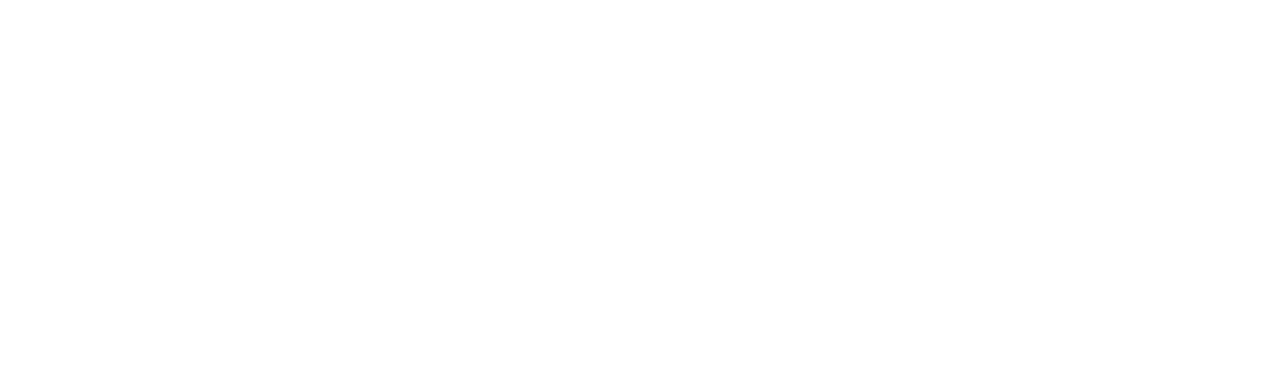
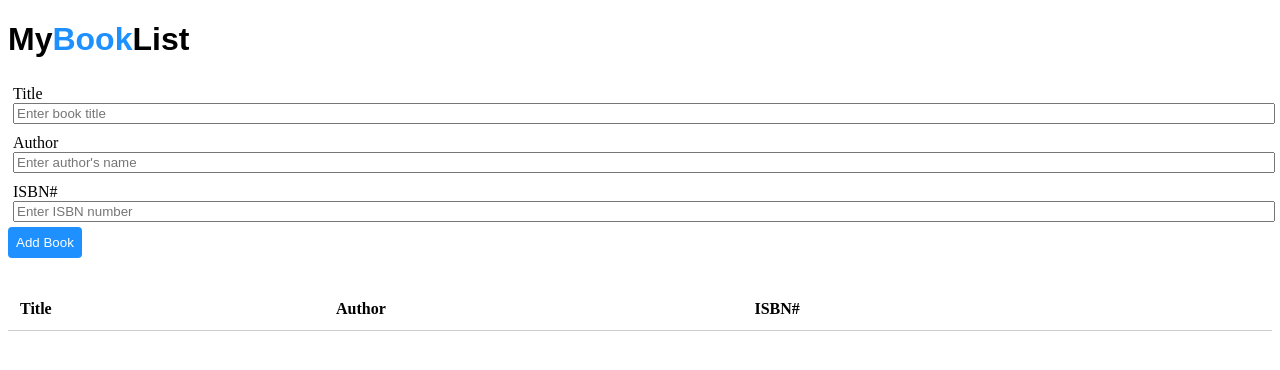
Before and after one commit to acciojob/book-list-AnujDubey01, a website: page main.html in a window 1280 px wide. Drawn offline with Linux system fonts and the light colour scheme.

Commit message:
created a submission

```diff
--- a/main.html
+++ b/main.html
@@ -8,6 +8,44 @@
 
 <body>
 	<!-- the entire body must be written by student -->
+		<div class="container">
+    <h1><span>My</span><span style = "color: dodgerblue">Book</span>List</h1>
+	 <form id="book-form">
+      <div class="form-control">
+        <label for="title">Title</label>
+        <input type="text" id="title" placeholder="Enter book title">
+      </div>
+
+      <div class="form-control">
+        <label for="author">Author</label>
+        <input type="text" id="author" placeholder="Enter author's name">
+      </div>
+
+      <div class="form-control">
+        <label for="isbn">ISBN#</label>
+        <input type="number" id="isbn" placeholder="Enter ISBN number">
+      </div>
+
+      <button type="submit" class="btn">Add Book</button>
+    </form>
+
+
+			 <table id="book-list">
+      <thead>
+        <tr>
+          <th>Title</th>
+          <th>Author</th>
+          <th>ISBN#</th>
+          <th></th>
+        </tr>
+      </thead>
+      <tbody id="book-list">
+        <!-- Book rows go here dynamically -->
+      </tbody>
+    </table>
+
+
+		</div>
     <script type="text/javascript" src="./script.js">
 </script>
 
--- a/script.js
+++ b/script.js
@@ -1 +1,41 @@
 //your JS code here. If required.
+const form = document.getElementById("book-form");
+const titleInput = document.getElementById("title");
+const authorInput = document.getElementById("author");
+const isbnInput = document.getElementById("isbn");
+const submitButton = document.getElementById("submit");
+const bookList = document.getElementById("book-list");
+
+submitButton.addEventListener("click", function(event){
+	event.preventDefault();
+
+    const title = titleInput.value.trim();
+    const author = authorInput.value.trim();
+    const isbn = isbnInput.value.trim();
+
+	if( title==="" || author ==="" || isbn==="" ){
+		alert("Kindly fill all the details");
+		return;
+	}
+
+const row  = document.createElement("tr"); //create row
+
+// insert column //
+	row.innerHTML  = `
+		<td>${title}</td>
+		<td>${author}</td>
+		<td>${isbn}</td>
+		 <td><button class="delete">X</button></td>
+	`;
+
+		 bookList.appendChild(row);
+
+		titleInput.value = '';
+    authorInput.value = '';
+    isbnInput.value = '';
+
+const deleteButton = row.querySelector(".delete");
+deleteButton.addEventListener("click", function(){
+	row.remove();
+	});
+});
--- a/styles.css
+++ b/styles.css
@@ -1 +1,32 @@
 /*  your css code here. If applicable */
+h1 {
+	font-family: Arial, sans-serif;
+}
+
+input {
+	width:100%
+}
+
+.form-control {
+	padding:5px;
+}
+
+.btn {
+	color:white;
+	background-color: dodgerblue;
+	padding: 8px;
+	border: none;
+	border-radius: 4px;
+}
+
+table {
+      width: 100%;
+      border-collapse: collapse;
+      margin-top: 30px;
+    }
+
+    th, td {
+      padding: 12px;
+      text-align: left;
+      border-bottom: 1px solid #ccc;
+    }
```
